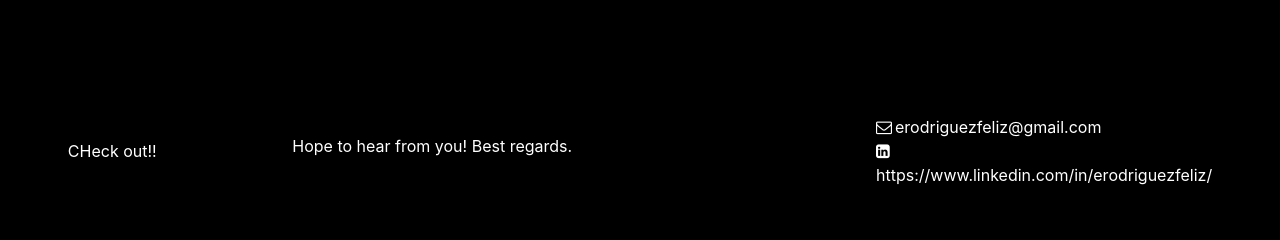
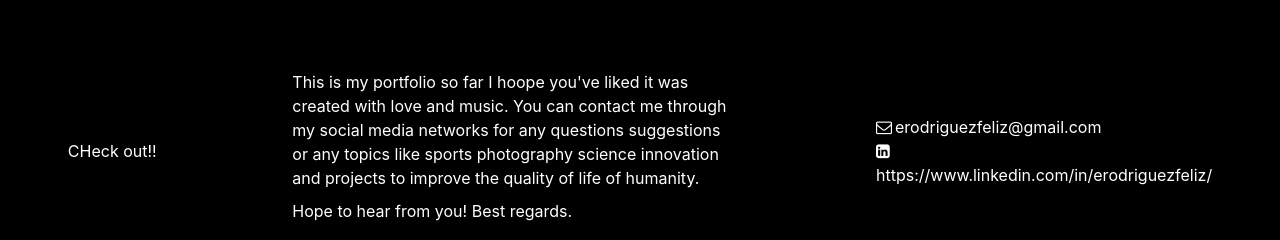
Before and after one commit to angelfeliz/portfolio, a React (Create React App) app: page / in a window 1280 px wide. Shown: the part 789-1029 px from the top of the page. Built offline with nearby package versions, Linux system fonts and the light colour scheme; no server answers.

Commit message:
add some style rules

```diff
--- a/src/components/Contact.js
+++ b/src/components/Contact.js
@@ -8,6 +8,13 @@ const Contact = () => {
           <p>CHeck out!!</p>
         </div>
         <div className="contact-paragraph">
+          <p>
+            {`This is my portfolio so far I hoope you've liked it was created with
+            love and music. You can contact me through my social media networks
+            for any questions suggestions or any topics like sports photography
+            science innovation and projects to improve the quality of life of
+            humanity.`}
+          </p>
           <p>Hope to hear from you! Best regards.</p>
         </div>
 
```
